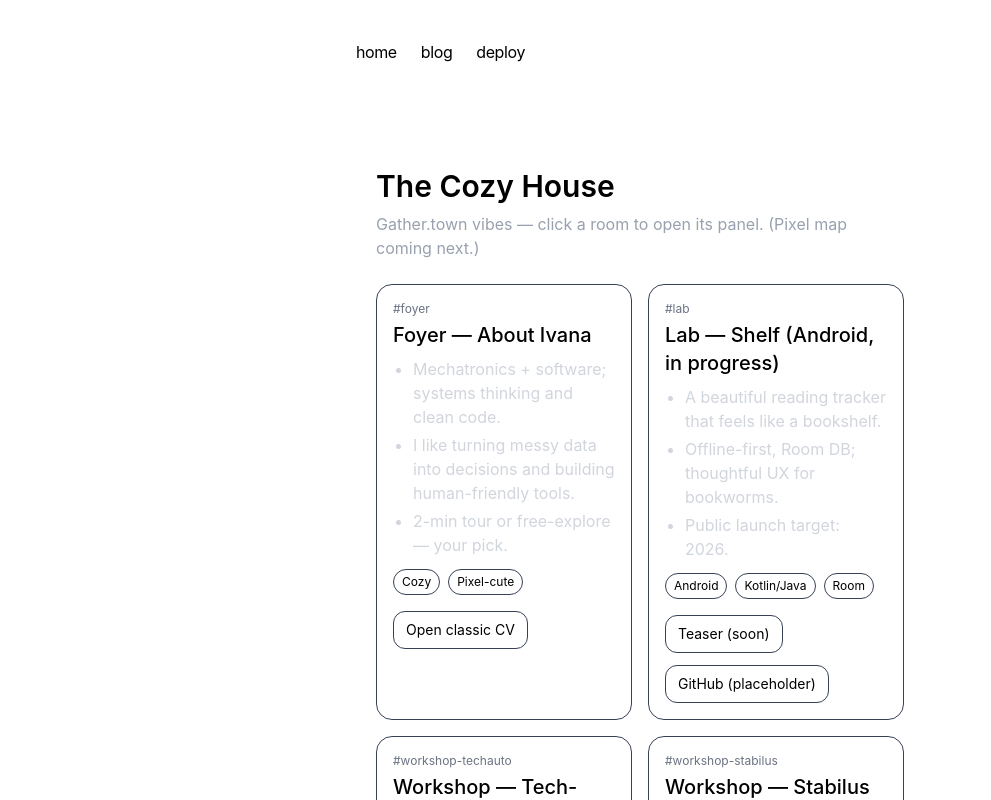
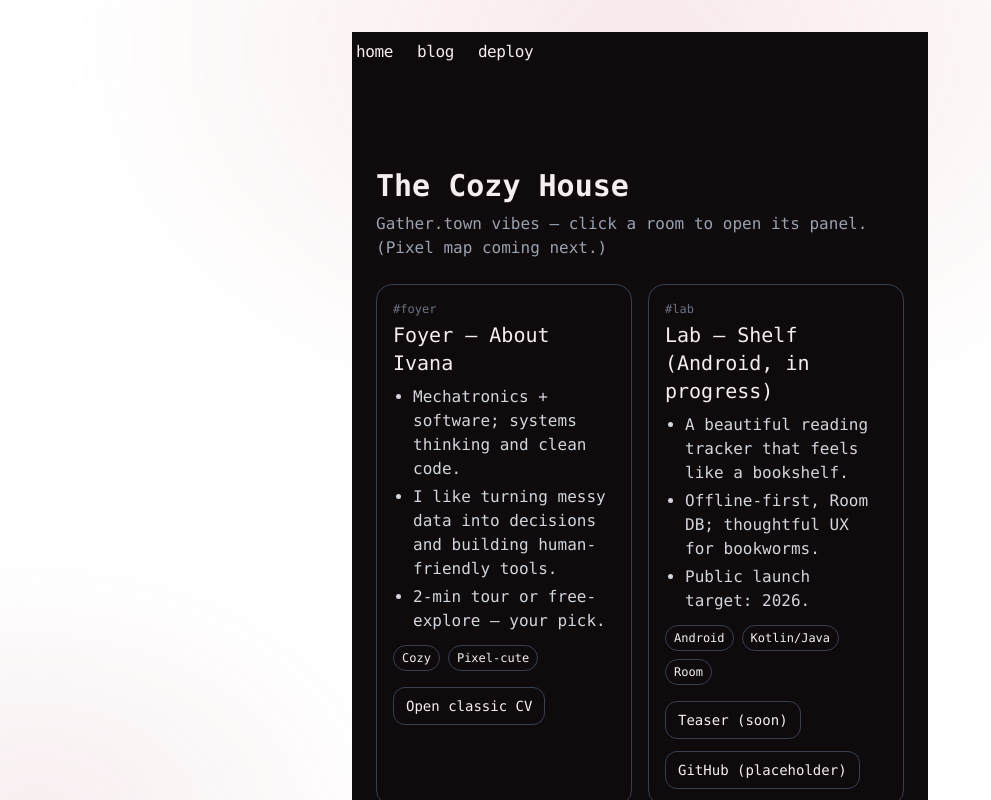
Before and after one commit to ivanans98/interactive-cv, a Next.js app: page /world in a window 1280 px wide. Shown: the top 800 px of the page, without its empty margins (0-991 px from the left). Built offline with nearby package versions, Linux system fonts and the light colour scheme.

Commit message:
Update global.css

```diff
--- a/app/global.css
+++ b/app/global.css
@@ -1,150 +1,113 @@
 @import 'tailwindcss';
+@import url('https://fonts.googleapis.com/css2?family=Courier+Prime:wght@400;700&display=swap');
 
-::selection {
-  background-color: #47a3f3;
-  color: #fefefe;
+:root{
+  /* Base palette */
+  --bg:        #0f0b0d;   /* deep cocoa */
+  --panel:     #181216;   /* card bg */
+  --border:    #2a2126;
+  --fg:        #f4efee;   /* warm white */
+  --muted:     #cbbfc2;   /* soft taupe */
+  --accent:    #d77480;   /* rose */
+  --accent-2:  #b14b5e;   /* plum-rose */
+
+  /* Code highlight defaults (kept but softened) */
+  --sh-class:      #4c97f8;
+  --sh-identifier: #ffffff;
+  --sh-sign:       #cbbfc2;
+  --sh-string:     #0fa295;
+  --sh-keyword:    #f47067;
+  --sh-comment:    #a19595;
+  --sh-jsxliterals:#6266d1;
+  --sh-property:   #e25a1c;
+  --sh-entity:     #e25a1c;
 }
 
-:root {
-  --sh-class: #2d5e9d;
-  --sh-identifier: #354150;
-  --sh-sign: #8996a3;
-  --sh-string: #007f7a;
-  --sh-keyword: #e02518;
-  --sh-comment: #a19595;
-  --sh-jsxliterals: #6266d1;
-  --sh-property: #e25a1c;
-  --sh-entity: #e25a1c;
+html{ color-scheme: dark; min-width:360px; }
+body{
+  background: var(--bg);
+  color: var(--fg);
+  font-family: "Courier Prime", ui-monospace, SFMono-Regular, Menlo, Monaco, Consolas, "Liberation Mono", "Courier New", monospace;
+  -webkit-font-smoothing: antialiased;
+  -moz-osx-font-smoothing: grayscale;
 }
 
-@media (prefers-color-scheme: dark) {
-  :root {
-    --sh-class: #4c97f8;
-    --sh-identifier: white;
-    --sh-keyword: #f47067;
-    --sh-string: #0fa295;
-  }
-  html {
-    color-scheme: dark;
-  }
+/* Soft vignette / ambient glow */
+body::before{
+  content:"";
+  position:fixed; inset:-12vmax;
+  background:
+    radial-gradient(60% 60% at 50% 18%, rgba(215,116,128,.16), transparent 60%),
+    radial-gradient(38% 38% at 12% 88%, rgba(177,75,94,.10), transparent 60%);
+  filter: blur(34px);
+  pointer-events:none; z-index:-1;
 }
 
-html {
-  min-width: 360px;
+/* Cozy selection */
+::selection{
+  background-color: rgba(215,116,128,.35);
+  color: var(--fg);
 }
 
-.prose .anchor {
-  @apply absolute invisible no-underline;
+/* Existing styles (adapted to theme) */
 
-  margin-left: -1em;
-  padding-right: 0.5em;
-  width: 80%;
-  max-width: 700px;
-  cursor: pointer;
+.prose .anchor{ @apply absolute invisible no-underline; margin-left:-1em; padding-right:.5em; width:80%; max-width:700px; cursor:pointer; }
+.anchor:hover{ @apply visible; }
+
+.prose a{ @apply underline transition-all underline-offset-2; text-decoration-color: color-mix(in oklab, var(--muted) 80%, transparent); }
+.prose .anchor:after{ content:'#'; color: var(--muted); }
+.prose *:hover > .anchor{ @apply visible; }
+
+/* Code blocks */
+.prose pre{
+  @apply rounded-lg overflow-x-auto py-2 px-3 text-sm;
+  background: var(--panel);
+  border: 1px solid var(--border);
+}
+.prose code{ @apply px-1 py-0.5 rounded-lg; background: color-mix(in oklab, var(--panel) 80%, transparent); }
+.prose pre code{ @apply p-0; border: initial; line-height:1.5; }
+.prose code span{ @apply font-medium; }
+
+/* Images inside prose */
+.prose img{ @apply m-0; }
+
+/* Typography colors */
+.prose p{ @apply my-4; color: var(--fg); }
+.prose h1{ @apply text-4xl font-medium tracking-tight mt-6 mb-2; }
+.prose h2{ @apply text-xl  font-medium tracking-tight mt-6 mb-2; }
+.prose h3{ @apply text-xl  font-medium tracking-tight mt-6 mb-2; }
+.prose h4{ @apply text-lg  font-medium tracking-tight mt-6 mb-2; }
+.prose strong{ @apply font-medium; }
+.prose ul{ @apply list-disc pl-6; }
+.prose ol{ @apply list-decimal pl-6; }
+.prose > :first-child{ margin-top:1.25em !important; margin-bottom:1.25em !important; }
+
+/* Scrollbars hidden in code blocks */
+pre::-webkit-scrollbar{ display:none; }
+pre{ -ms-overflow-style:none; scrollbar-width:none; }
+
+/* Inputs – remove iOS shadow */
+input[type='text'], input[type='email']{
+  -webkit-appearance:none; -moz-appearance:none; appearance:none;
 }
 
-.anchor:hover {
-  @apply visible;
+/* Tables */
+table{ display:block; max-width:fit-content; overflow-x:auto; white-space:nowrap; }
+
+.title{ text-wrap: balance; }
+
+/* Helpful utilities for the cozy theme */
+.panel{
+  background: var(--panel);
+  border: 1px solid var(--border);
+  border-radius: 14px;
 }
 
-.prose a {
-  @apply underline transition-all decoration-neutral-400 dark:decoration-neutral-600 underline-offset-2 decoration-[0.1em];
+.btn{
+  border: 1px solid var(--border);
+  border-radius: 12px;
+  padding: .65rem 1rem;
+  color: var(--fg);
 }
 
-.prose .anchor:after {
-  @apply text-neutral-300 dark:text-neutral-700;
-  content: '#';
-}
-
-.prose *:hover > .anchor {
-  @apply visible;
-}
-
-.prose pre {
-  @apply bg-neutral-50 dark:bg-neutral-900 rounded-lg overflow-x-auto border border-neutral-200 dark:border-neutral-900 py-2 px-3 text-sm;
-}
-
-.prose code {
-  @apply px-1 py-0.5 rounded-lg;
-}
-
-.prose pre code {
-  @apply p-0;
-  border: initial;
-  line-height: 1.5;
-}
-
-.prose code span {
-  @apply font-medium;
-}
-
-.prose img {
-  /* Don't apply styles to next/image */
-  @apply m-0;
-}
-
-.prose p {
-  @apply my-4 text-neutral-800 dark:text-neutral-200;
-}
-
-.prose h1 {
-  @apply text-4xl font-medium tracking-tight mt-6 mb-2;
-}
-
-.prose h2 {
-  @apply text-xl font-medium tracking-tight mt-6 mb-2;
-}
-
-.prose h3 {
-  @apply text-xl font-medium tracking-tight mt-6 mb-2;
-}
-
-.prose h4 {
-  @apply text-lg font-medium tracking-tight mt-6 mb-2;
-}
-
-.prose strong {
-  @apply font-medium;
-}
-
-.prose ul {
-  @apply list-disc pl-6;
-}
-
-.prose ol {
-  @apply list-decimal pl-6;
-}
-
-.prose > :first-child {
-  /* Override removing top margin, causing layout shift */
-  margin-top: 1.25em !important;
-  margin-bottom: 1.25em !important;
-}
-
-pre::-webkit-scrollbar {
-  display: none;
-}
-
-pre {
-  -ms-overflow-style: none; /* IE and Edge */
-  scrollbar-width: none; /* Firefox */
-}
-
-/* Remove Safari input shadow on mobile */
-input[type='text'],
-input[type='email'] {
-  -webkit-appearance: none;
-  -moz-appearance: none;
-  appearance: none;
-}
-
-table {
-  display: block;
-  max-width: fit-content;
-  overflow-x: auto;
-  white-space: nowrap;
-}
-
-.title {
-  text-wrap: balance;
-}
+.text-muted{ color: var(--muted); }
```
